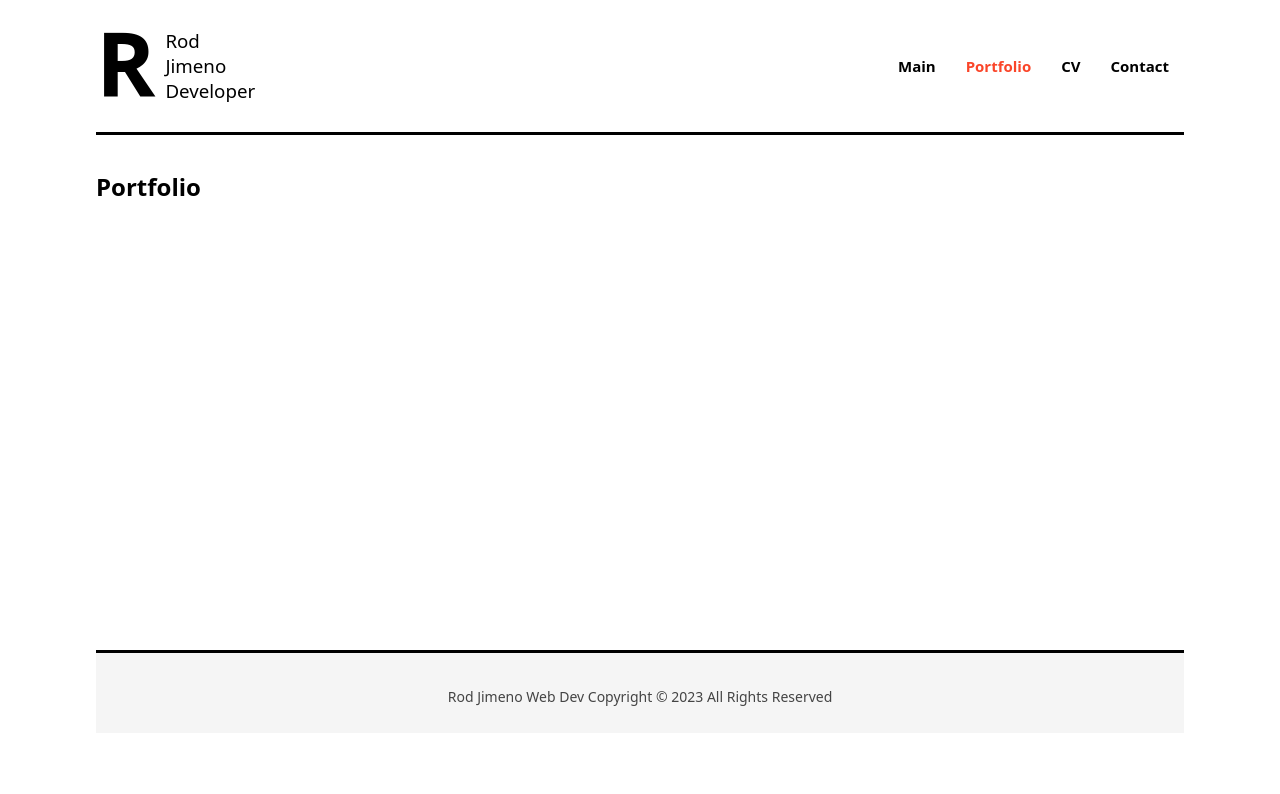
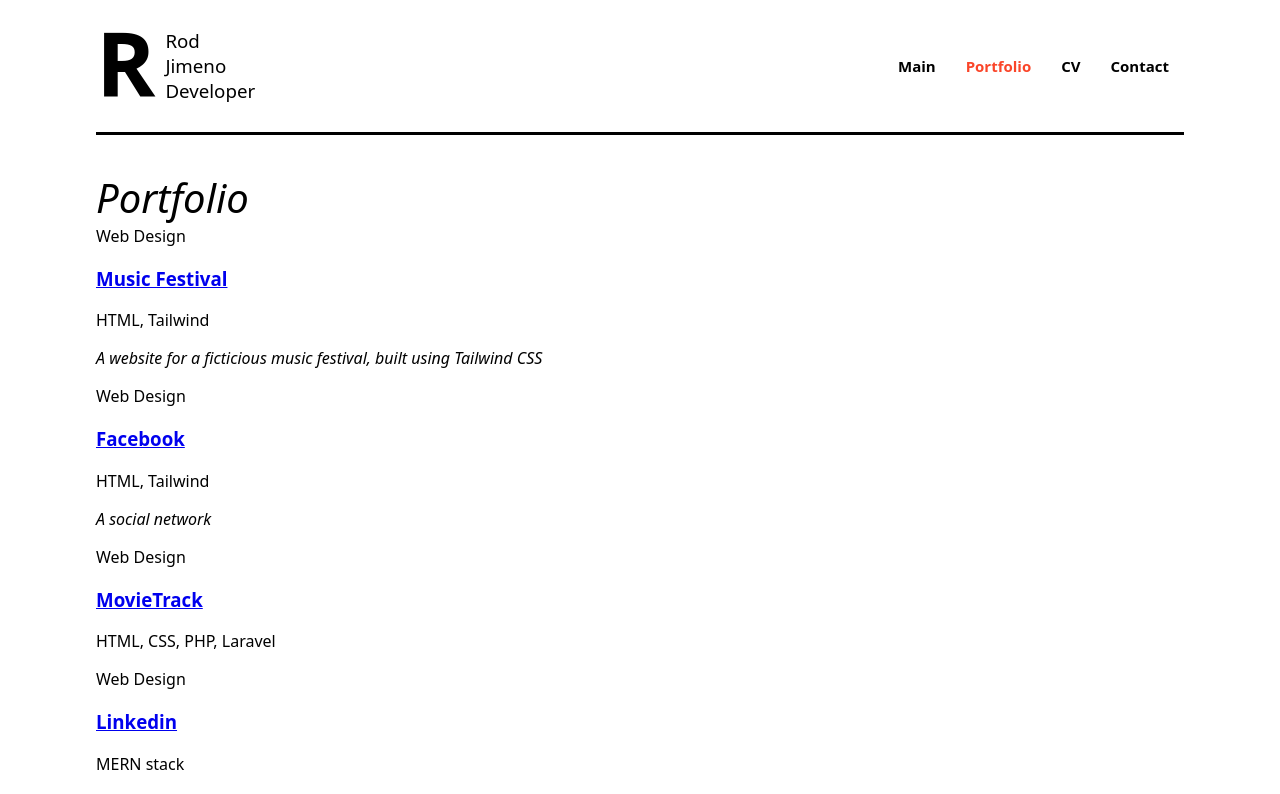
Before and after one commit to Rodjxc/portfolio, a React (Vite) app: page /portfolio in a window 1280 px wide. Shown: the top 794 px of the page. Built offline with nearby package versions, Linux system fonts and the light colour scheme.

Commit message:
Created the portfolio functionality

```diff
--- a/src/Components/Portfolio.tsx
+++ b/src/Components/Portfolio.tsx
@@ -1,9 +1,21 @@
-import React from 'react'
+import {Works} from "../Data/Works"
+import { Link } from "react-router-dom";
 
 export const Portfolio = () => {
   return (
     <div className='page'>
-      <h1>Portfolio</h1>
+      <h1 className="heading">Portfolio</h1>
+      {Works.map(Works => {
+        return (
+        <article key={Works.id}>
+          <span>{Works.categories}</span>
+          <h1><Link to={"/project/"+Works.id}>{Works.name}</Link></h1>
+          <span>{Works.tecnologies}</span>
+          <p><em>{Works.description}</em></p>
+        </article>
+        );
+        })
+      }
       </div>
   )
 }
--- a/src/Data/Works.tsx
+++ b/src/Data/Works.tsx
@@ -1,9 +1,39 @@
-export const Works [
+export const Works = [
     {
-        'id': 'Music Festival'
-        'name': 'Music Festival'
-        'url': 'https://victorroblesweb.es'
-        'tecnologies': 'HTML, Tailwind, TSX'
+        'id': 'Music Festival',
+        'name': 'Music Festival',
+        'url': 'https://victorroblesweb.es',
+        'tecnologies': 'HTML, Tailwind',
+        'categories': 'Web Design',
+        'description': 'A website for a ficticious music festival, built using Tailwind CSS'
+    },
+    {
+        'id': 'Facebook',
+        'name': 'Facebook',
+        'url': 'https://facebook.com',
+        'tecnologies': 'HTML, Tailwind',
+        'categories': 'Web Design',
+        'description': 'A social network'
+    },
+    {
+        'id': 'MovieTrack',
+        'name': 'MovieTrack',
+        'url': 'movietrack.com',
+        'tecnologies': 'HTML, CSS, PHP, Laravel',
+        'categories': 'Web Design'
+    },
+    {
+        'id': 'Linkedin',
+        'name': 'Linkedin',
+        'url': 'https://www.linkedin.com/in/rod-jimeno/',
+        'tecnologies': 'MERN stack',
+        'categories': 'Web Design'
+    },
+    {
+        'id': 'X',
+        'name': 'X',
+        'url': 'https://twitter.com/Sendaplays',
+        'tecnologies': 'React, Node, Mongo',
         'categories': 'Web Design'
     }
-]
+];
--- a/src/Router/MyRoutes.tsx
+++ b/src/Router/MyRoutes.tsx
@@ -22,6 +22,12 @@
               <Route path='/servicios' element={<Servicios/>}></Route>
               <Route path='/CV' element={<CV/>}></Route>
               <Route path='/contact' element={<Contact/>}></Route>
+              <Route path='*' element={
+                <div className='page'>
+                  <h2 className='heading'>Error 404. The content doesn't exist or couldn't be displayed</h2>
+                </div>
+              }></Route>
+
            </Routes>
             </section>
 
```
